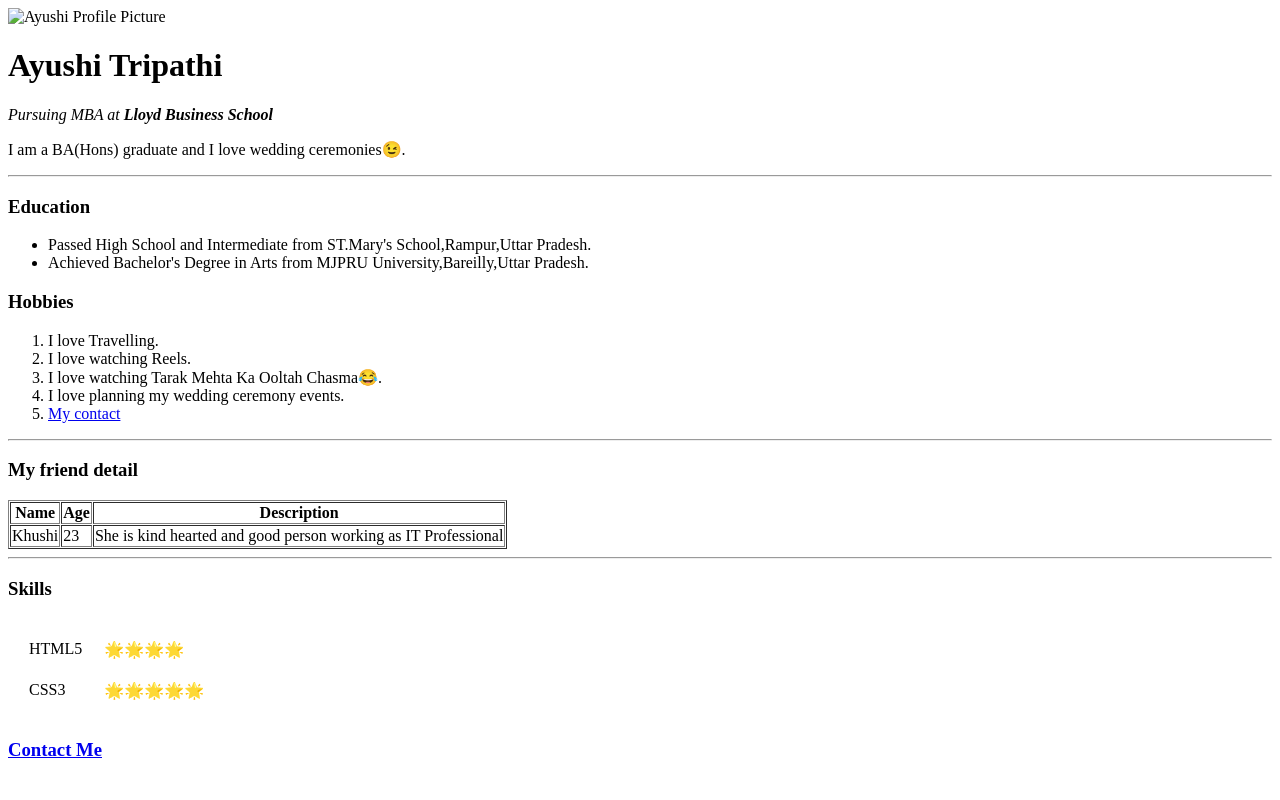
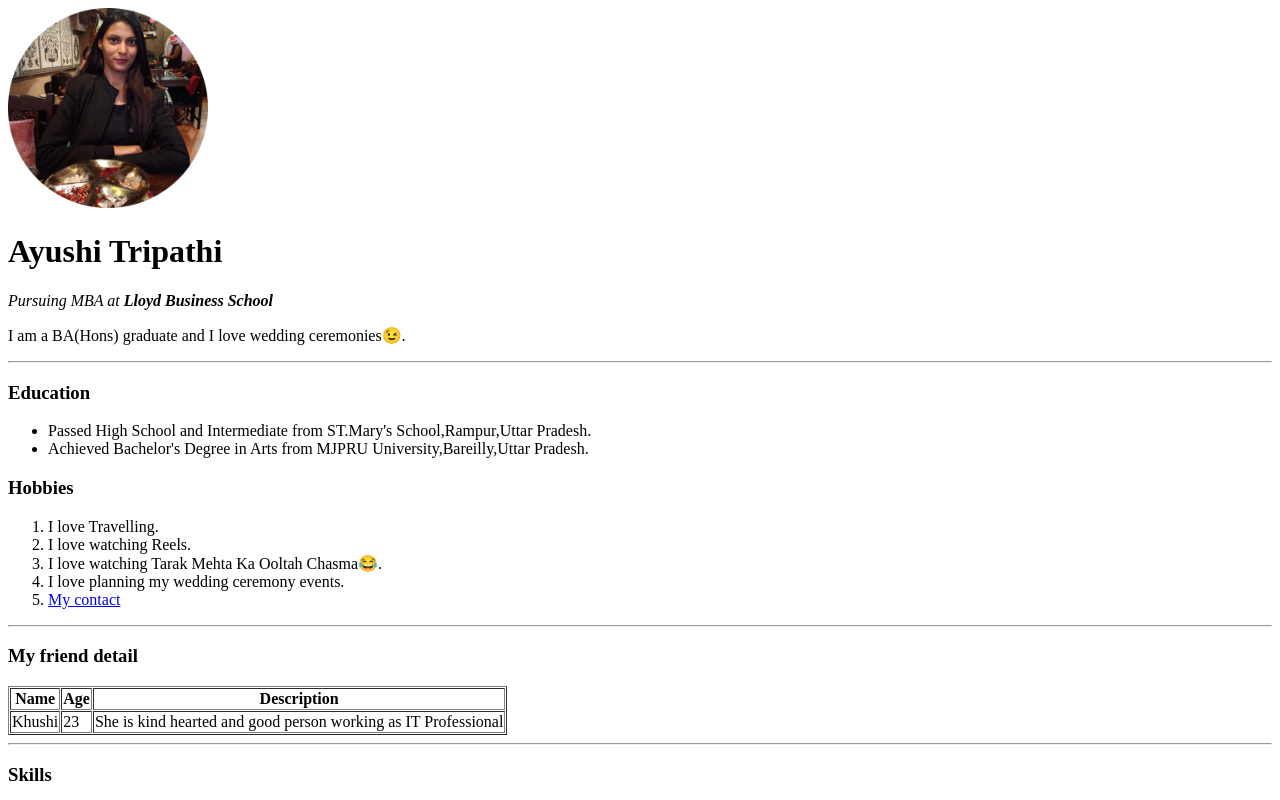
Before and after one commit to S-ops-cmy/Ayushi-Website, a plain HTML site: page index.html in a window 1280 px wide. Shown: the top 800 px of the page. Drawn offline with Linux system fonts and the light colour scheme.

Commit message:
Update index.html

```diff
--- a/index.html
+++ b/index.html
@@ -3,7 +3,7 @@
     <title>Ishu's 💚 Website</title>
 </head>
 <body>
-    <img src =Ayushi Profile Pic.png"  alt="Ayushi Profile Picture" width="200" height="200">
+    <img src ="Ayushi Profile Pic.png"  alt="Ayushi Profile Picture" width="200" height="200">
 <h1>Ayushi Tripathi</h1>
 <p><em>Pursuing MBA at<strong> Lloyd Business School</strong></em></p>
 <p>I am a BA(Hons) graduate and I love wedding ceremonies😉.</p>
```
